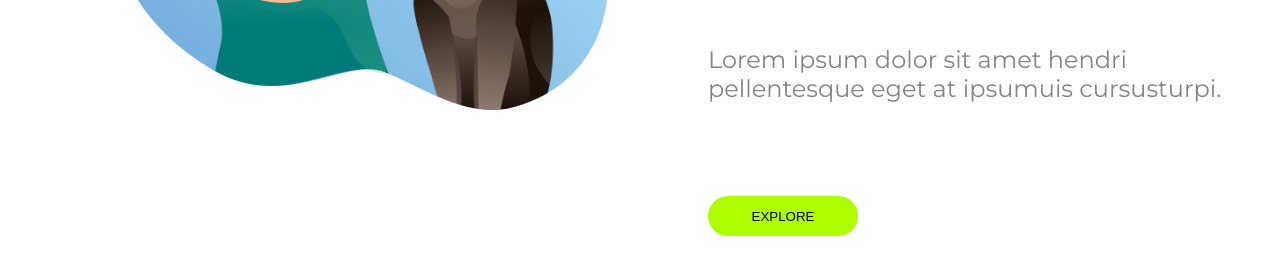
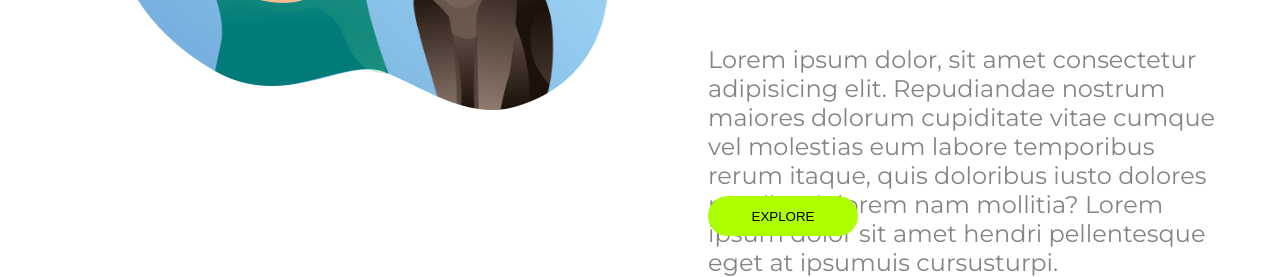
Before and after one commit to LUISROTA/Projeto-Reponsividade, a plain HTML site: page index.html in a window 1280 px wide. Shown: the part 589-866 px from the top of the page. Before the commit the page ends 825 px from the top, so only its background shows below. Drawn offline with Linux system fonts and the light colour scheme.

Commit message:
alteraçao paragafo pricipal

```diff
--- a/index.html
+++ b/index.html
@@ -37,7 +37,7 @@
 
             <h2>About Your Pet</h2>
 
-            <p>Lorem ipsum dolor sit amet hendri
+            <p>Lorem ipsum dolor, sit amet consectetur adipisicing elit. Repudiandae nostrum maiores dolorum cupiditate vitae cumque vel molestias eum labore temporibus rerum itaque, quis doloribus iusto dolores repellat dolorem nam mollitia? Lorem ipsum dolor sit amet hendri
                 pellentesque eget at ipsumuis cursusturpi.</p>
 
             <button class="butao" >EXPLORE</button>
```
